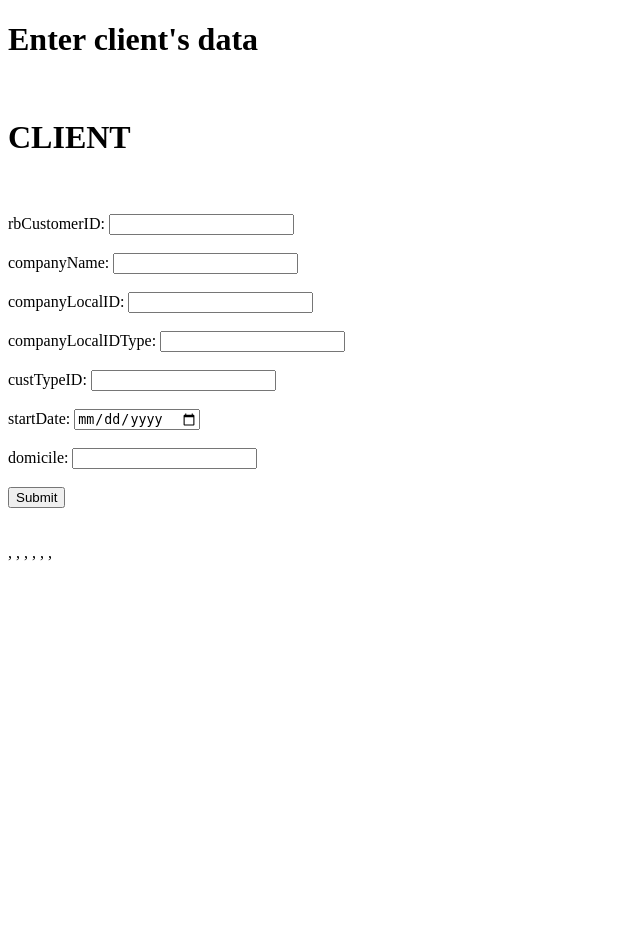
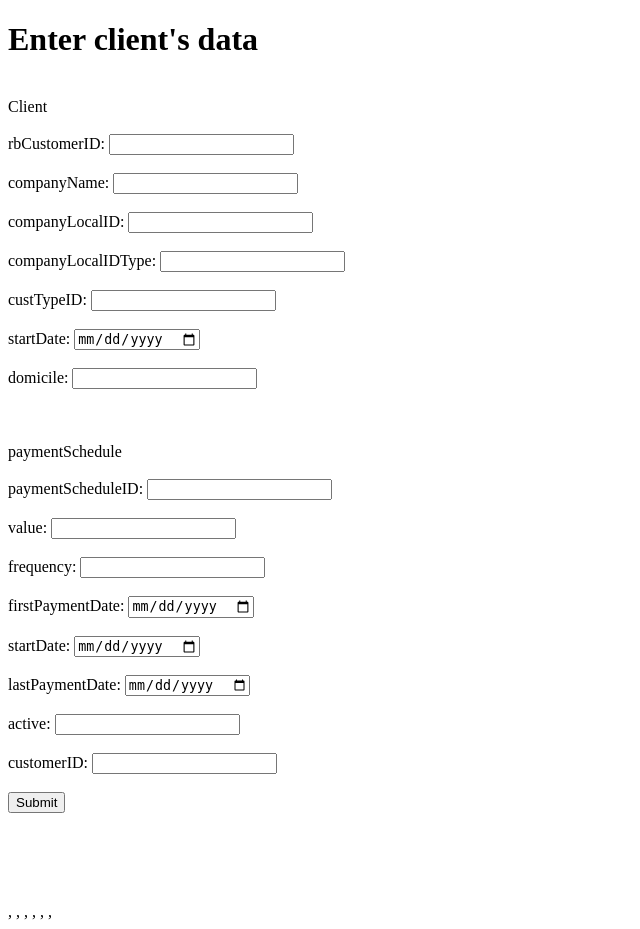
Before and after one commit to AnLi-Mi/Rockenbrew, a Flask app: page / in a window 1280 px wide. Shown: the whole page, without its empty margins (0-640 px from the left). Before the commit the page ends 561 px from the top, so only its background shows below. Run offline with Flask 2, Linux system fonts and the light colour scheme.

Commit message:
html form fot the paymentSchedule inputs

```diff
--- a/templates/full_form.html
+++ b/templates/full_form.html
@@ -9,7 +9,7 @@
 <h1> Enter client's data </h1></br>
 
 <form name="full_form" method="POST" action='/'>
-    <h1>CLIENT</h1></br></br>
+    <label>Client</label></br></br>
 <!--    customerID: <input type="number" name="customerID"></br></br> -->
     rbCustomerID: <input type="text" name="rbCustomerID" maxlength="50" required></br></br>
     companyName: <input type="text" name="companyName" maxlength="200" required></br></br>
@@ -17,8 +17,18 @@
     companyLocalIDType: <input type="text" name="companyLocalIDType" maxlength="100" required></br></br>
     custTypeID: <input type="number" name="custTypeID" required></br></br>
     startDate: <input type="date" name="startDate"></br></br>
-    domicile: <input type="text" name="domicile" maxlength="2" required></br></br>
-    <button type="submit" value="submit">Submit</button>
+    domicile: <input type="text" name="domicile" maxlength="2" required></br></br></br></br>
+
+    <label>paymentSchedule</label></br></br>
+    paymentScheduleID: <input type="number" name="paymentScheduleID" maxlength="11" required></br></br>
+    value: <input type="text" name="number" step="0.01" required></br></br>
+    frequency: <input type="number" name="frequency" required></br></br>
+    firstPaymentDate: <input type="date" name="firstPaymentDate" required></br></br>
+    startDate: <input type="date" name="startDate" required></br></br>
+    lastPaymentDate: <input type="date" name="lastPaymentDate" required></br></br>
+    active: <input type="number" name="active" required></br></br>
+    customerID: <input type="number" name="customerID" required></br></br>
+    <button type="submit" value="submit">Submit</button></br></br></br></br>
 </form> </br></br>
 
 {% if rbCustomerID, companyName, companyLocalID, companyLocalIDType, custTypeID, startDate, domicile %}
```
